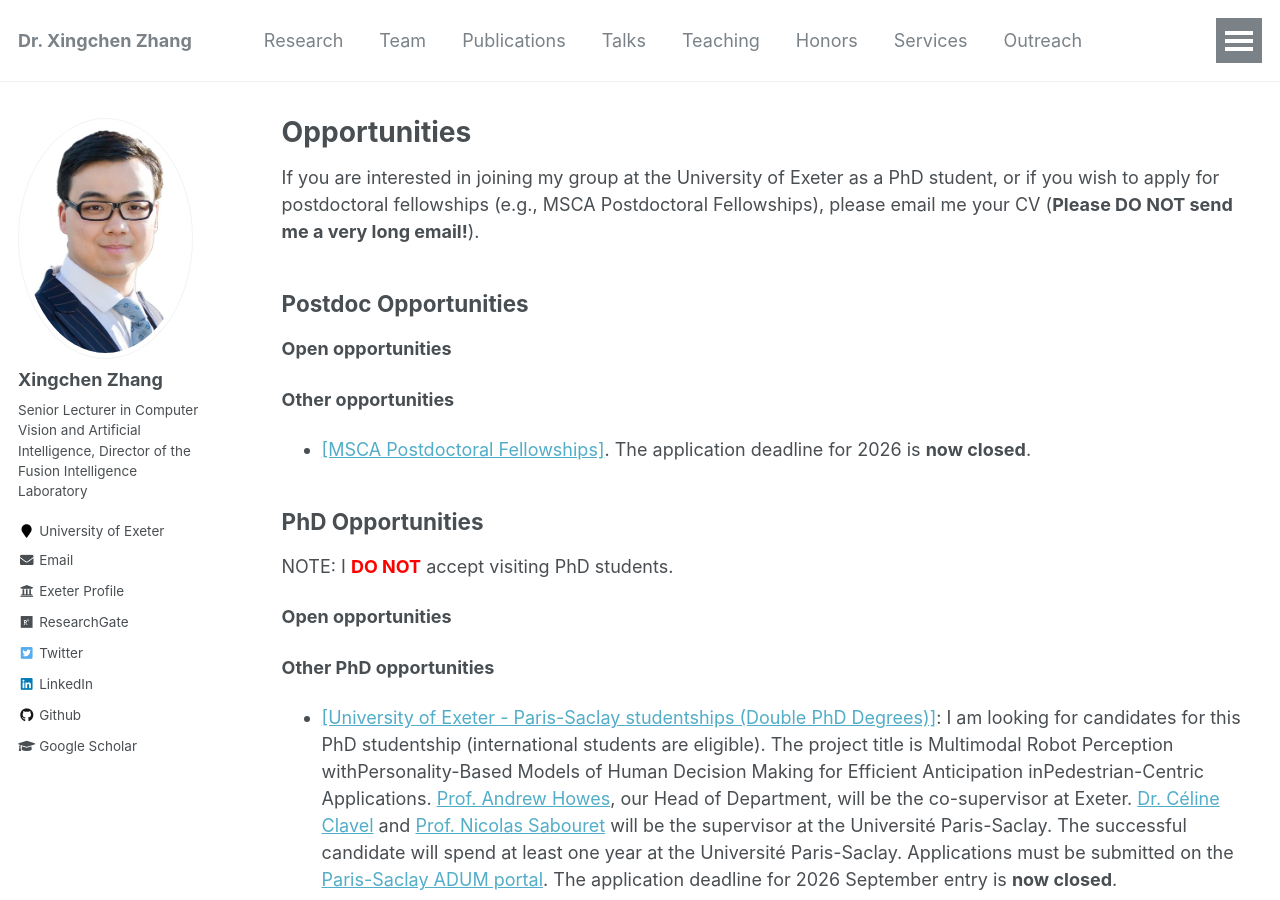
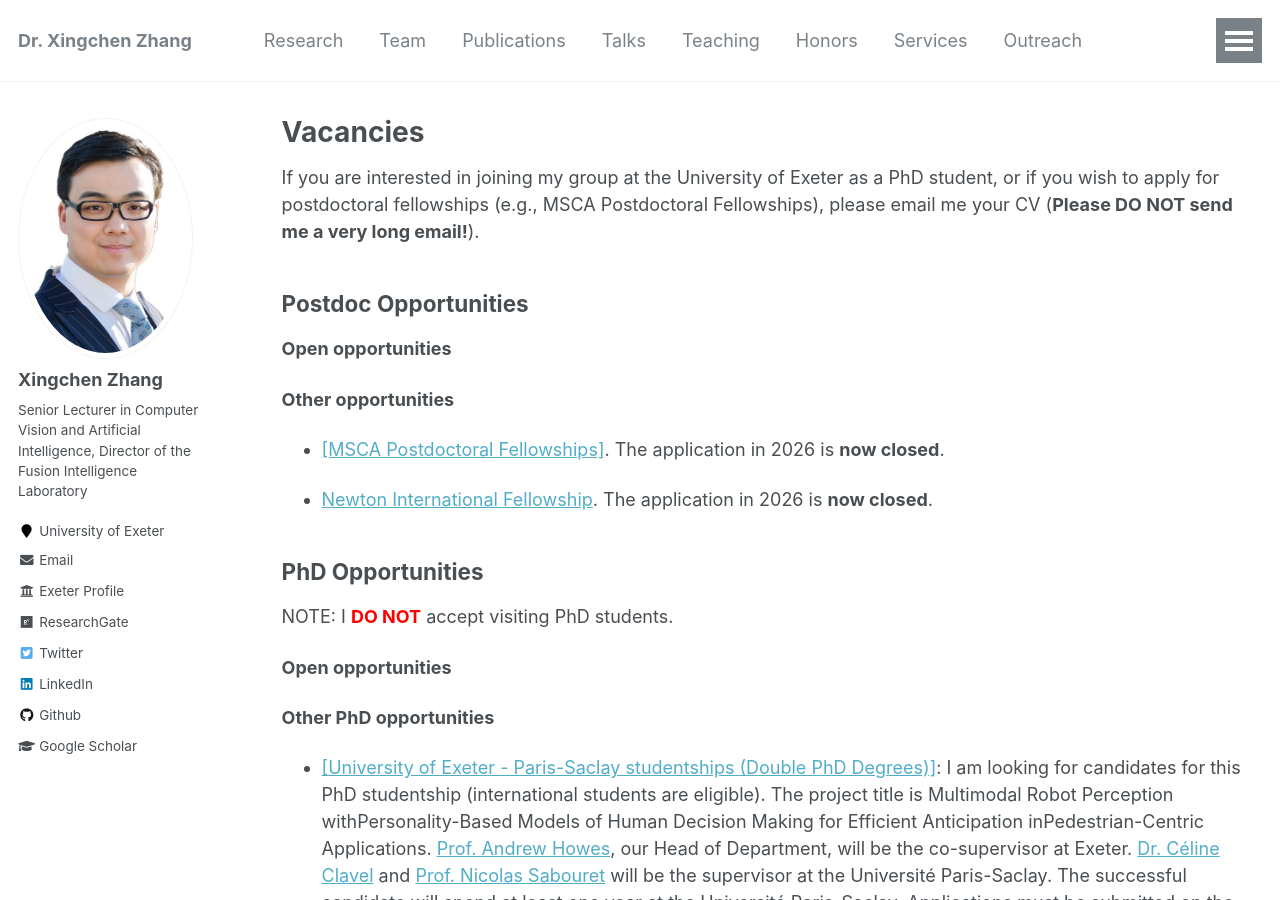
Before and after one commit to xingchenzhang/xingchenzhang.github.io, a Jekyll site: the page built from _pages/opportunities.md, in a window 1280 px wide and 900 px high. Built offline with Jekyll 4.4.1, drawn with Linux system fonts in a browser that asks for light colours.

Commit message:
update page to Vacancies

```diff
--- a/_config.yml
+++ b/_config.yml
@@ -264,9 +264,9 @@ defaults:
   # _vacancies
   - scope:
       path: ""
-      type: opportunities
+      type: vacancies
     values:
-      layout: opportunities
+      layout: vacancies
       author_profile: true
       share: true
 
--- a/_data/navigation.yml
+++ b/_data/navigation.yml
@@ -26,5 +26,5 @@ main:
   - title: "Outreach"
     url: /outreach/
 
-  - title: "Opportunities"
-    url: /opportunities/
+  - title: "Vacancies"
+    url: /vacancies/
--- a/_pages/opportunities.md
+++ b/_pages/opportunities.md
@@ -1,7 +1,7 @@
 ---
 layout: archive
-title: "Opportunities"
-permalink: /opportunities/
+title: "Vacancies"
+permalink: /vacancies/
 author_profile: true
 ---
 {% include base_path %}
@@ -16,7 +16,9 @@ Postdoc Opportunities
 
 **Other opportunities**
 
-- [[MSCA Postdoctoral Fellowships]](https://marie-sklodowska-curie-actions.ec.europa.eu/actions/postdoctoral-fellowships). The application deadline for 2026 is **now closed**.
+- [[MSCA Postdoctoral Fellowships]](https://marie-sklodowska-curie-actions.ec.europa.eu/actions/postdoctoral-fellowships). The application in 2026 is **now closed**.
+
+- [Newton International Fellowship](Newton International Fellowship). The application in 2026 is **now closed**.
 
 
 PhD Opportunities
```
